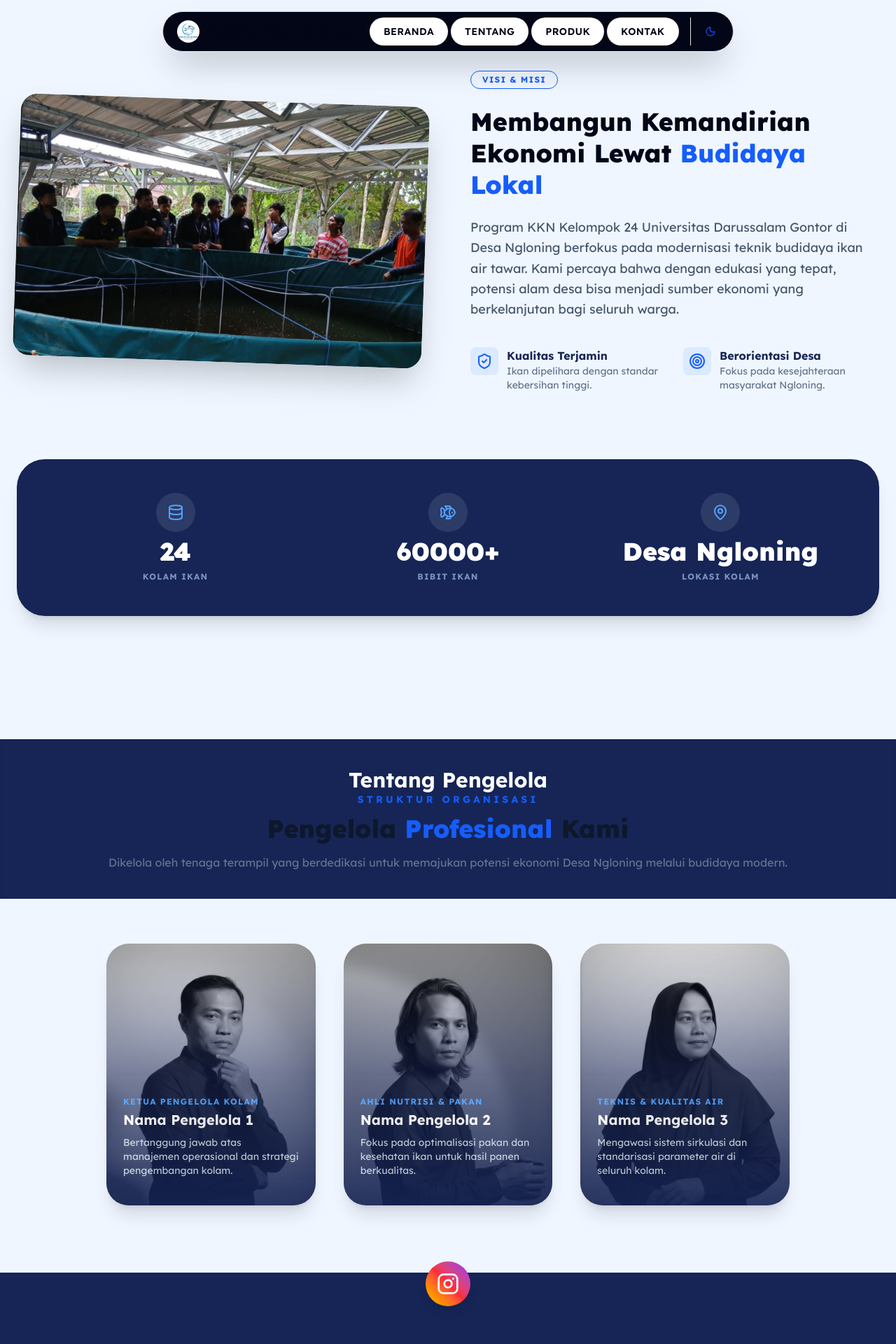
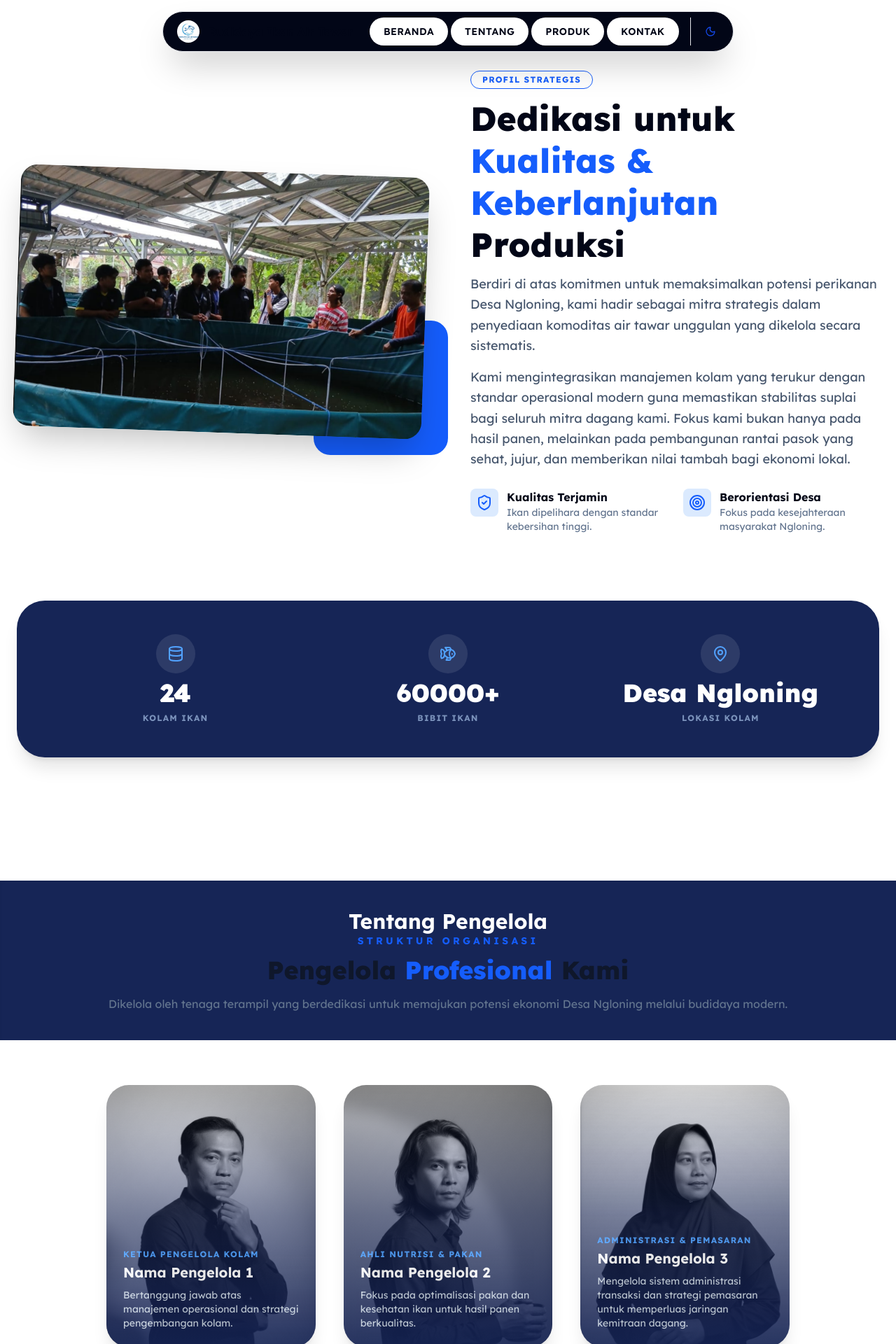
Before and after one commit to cardinaldeacre/KKN-Freshwater-Fish-Farm-Website, a React (Vite) app: page /tentang in a window 1280 px wide. Shown: the top 1920 px of the page at 70% size. Built offline with nearby package versions, Linux system fonts and the light colour scheme; a web font is replaced by a local one.

Commit message:
switch to new image asset

```diff
--- a/src/components/Activities.jsx
+++ b/src/components/Activities.jsx
@@ -1,6 +1,6 @@
 import { Button } from "@/components/ui/button";
 import { ChevronRight } from "lucide-react";
-import imgNila from '@/assets/img_landscape.png';
+import imgNila from '@/assets/img_landscape.jpeg';
 import imgLele from '@/assets/rame.png';
 
 export default function Activities() {
--- a/src/components/Hero.jsx
+++ b/src/components/Hero.jsx
@@ -10,7 +10,7 @@ import LogoLoop from "./ui/LogoLoop"
 import { Button } from "@/components/ui/button"
 import { Badge } from "@/components/ui/badge"
 import { PlayCircle, ChevronRight } from "lucide-react"
-import img1 from '@/assets/img_landscape.png'
+import img1 from '@/assets/img_landscape.jpeg'
 import img2 from '@/assets/rame.png'
 import img100 from '@/assets/100.png'
 import imgkkn from '@/assets/kkn.png'
--- a/src/components/Manager.jsx
+++ b/src/components/Manager.jsx
@@ -2,6 +2,7 @@ import { Instagram, Mail, Linkedin } from "lucide-react";
 import imghariyanto from '@/assets/hariyanto.png';
 import imgsomat from '@/assets/somat.png';
 import imgbu from '@/assets/bu.png';
+import { FaWhatsapp } from "react-icons/fa";
 
 export default function Manager() {
     const managers = [
@@ -19,9 +20,9 @@ export default function Manager() {
         },
         {
             name: "Nama Pengelola 3",
-            role: "Teknis & Kualitas Air",
+            role: "Administrasi & Pemasaran",
             image: imgbu,
-            bio: "Mengawasi sistem sirkulasi dan standarisasi parameter air di seluruh kolam."
+            bio: "Mengelola sistem administrasi transaksi dan strategi pemasaran untuk memperluas jaringan kemitraan dagang."
         }
     ];
 
@@ -67,17 +68,11 @@ export default function Manager() {
                                 <p className="text-slate-300 text-xs md:text-sm line-clamp-2 md:line-clamp-none mb-3 md:mb-4">
                                     {manager.bio}
                                 </p>
-                                <div className="flex gap-3 md:gap-4 opacity-0 group-hover:opacity-100 transition-all duration-500 delay-100">
+                                {/* <div className="flex gap-3 md:gap-4 opacity-0 group-hover:opacity-100 transition-all duration-500 delay-100">
                                     <a href="#" className="text-white hover:text-blue-400 transition-colors">
-                                        <Instagram size={16} className="md:w-4.5" />
+                                        <FaWhatsapp size={16} className="md:w-4.5" />
                                     </a>
-                                    <a href="#" className="text-white hover:text-blue-400 transition-colors">
-                                        <Linkedin size={16} className="md:w-4.5" />
-                                    </a>
-                                    <a href="#" className="text-white hover:text-blue-400 transition-colors">
-                                        <Mail size={16} className="md:w-4.5" />
-                                    </a>
-                                </div>
+                                </div> */}
                             </div>
                         </div>
                     </div>
--- a/src/components/Products.jsx
+++ b/src/components/Products.jsx
@@ -2,8 +2,8 @@ import { Button } from "@/components/ui/button";
 import TiltedCard from "@/components/ui/TiltedCard";
 import { ChevronRight, ShoppingCart } from "lucide-react";
 import imgLele from '@/assets/rame.png'; // Gambar Ikan Lele Segar
-import imgPakan from '@/assets/img_landscape.png';
-import imgNila from '@/assets/img_landscape.png';
+import imgPakan from '@/assets/img_landscape.jpeg';
+import imgNila from '@/assets/img_landscape.jpeg';
 
 export default function Products() {
     const products = [
--- a/src/components/Summarize.jsx
+++ b/src/components/Summarize.jsx
@@ -1,7 +1,7 @@
 import { Badge } from "@/components/ui/badge";
 import { Database, MapPin, Target, ShieldCheck, Fish } from "lucide-react";
 import imgTeam from '@/assets/rame.png';
-import imgPond from '@/assets/img_landscape.png';
+import imgPond from '@/assets/img_landscape.jpeg';
 
 export default function Summarize() {
     const stats = [
@@ -22,29 +22,36 @@ export default function Summarize() {
                         <div className="absolute -bottom-8 -right-8 w-48 h-48 bg-blue-600 rounded-3xl -z-10 animate-pulse"></div>
                     </div>
 
-                    <div className="space-y-6">
+                    <div className="space-y-3">
                         <Badge variant="outline" className="text-blue-600 border-blue-600 px-4 py-1 rounded-full uppercase font-bold tracking-widest">
-                            Visi & Misi
+                            Profil Strategis
                         </Badge>
-                        <h2 className="text-4xl font-extrabold leading-tight">
-                            Membangun Kemandirian Ekonomi Lewat <span className="text-blue-600">Budidaya Lokal</span>
+
+                        <h2 className="text-4xl md:text-5xl font-extrabold leading-tight">
+                            Dedikasi untuk <span className="text-blue-600">Kualitas & Keberlanjutan</span> Produksi
                         </h2>
-                        <p className="text-slate-600 dark:text-slate-400 text-lg leading-relaxed">
-                            Program KKN Kelompok 24 Universitas Darussalam Gontor di Desa Ngloning berfokus pada modernisasi teknik budidaya ikan air tawar. Kami percaya bahwa dengan edukasi yang tepat, potensi alam desa bisa menjadi sumber ekonomi yang berkelanjutan bagi seluruh warga.
-                        </p>
+
+                        <div className="space-y-4 text-slate-600 text-lg leading-relaxed">
+                            <p>
+                                Berdiri di atas komitmen untuk memaksimalkan potensi perikanan Desa Ngloning, kami hadir sebagai mitra strategis dalam penyediaan komoditas air tawar unggulan yang dikelola secara sistematis.
+                            </p>
+                            <p>
+                                Kami mengintegrasikan manajemen kolam yang terukur dengan standar operasional modern guna memastikan stabilitas suplai bagi seluruh mitra dagang kami. Fokus kami bukan hanya pada hasil panen, melainkan pada pembangunan rantai pasok yang sehat, jujur, dan memberikan nilai tambah bagi ekonomi lokal.
+                            </p>
+                        </div>
 
                         <div className="grid grid-cols-1 md:grid-cols-2 gap-6 pt-4">
                             <div className="flex items-start gap-3">
                                 <div className="p-2 bg-blue-100 rounded-lg text-blue-600"><ShieldCheck /></div>
                                 <div>
-                                    <h4 className="font-bold text-blue-950 dark:text-white">Kualitas Terjamin</h4>
+                                    <h4 className="font-bold ">Kualitas Terjamin</h4>
                                     <p className="text-sm text-slate-500">Ikan dipelihara dengan standar kebersihan tinggi.</p>
                                 </div>
                             </div>
                             <div className="flex items-start gap-3">
                                 <div className="p-2 bg-blue-100 rounded-lg text-blue-600"><Target /></div>
                                 <div>
-                                    <h4 className="font-bold text-blue-950 dark:text-white">Berorientasi Desa</h4>
+                                    <h4 className="font-bold">Berorientasi Desa</h4>
                                     <p className="text-sm text-slate-500">Fokus pada kesejahteraan masyarakat Ngloning.</p>
                                 </div>
                             </div>
--- a/src/pages/About.jsx
+++ b/src/pages/About.jsx
@@ -3,7 +3,7 @@ import Manager from "@/components/Manager";
 
 export default function About() {
     return (
-        <div className="min-h-screen bg-blue-50">
+        <div className="min-h-screen">
             <Summarize />
             <Manager />
         </div>
--- a/src/pages/Contact.jsx
+++ b/src/pages/Contact.jsx
@@ -11,7 +11,7 @@ import { Button } from "@/components/ui/button"
 import { Badge } from "@/components/ui/badge"
 import { PlayCircle, ChevronRight, Instagram } from "lucide-react"
 import { FaWhatsapp } from "react-icons/fa";
-import img1 from '@/assets/img_landscape.png'
+import img1 from '@/assets/img_landscape.jpeg'
 import img2 from '@/assets/rame.png'
 import img100 from '@/assets/100.png'
 import imgkkn from '@/assets/kkn.png'
```
